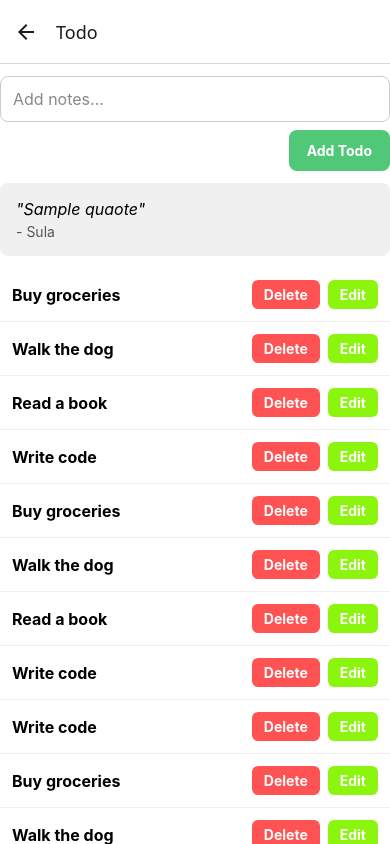
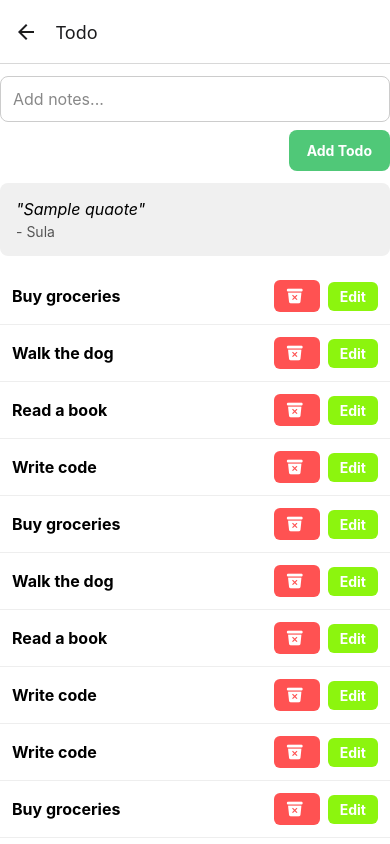
Before and after one commit to bishop7js/MAINFRAME_ASSIGNMENT, a React Native app: screen /todo in a window 390 px wide. Built offline with nearby package versions, Linux system fonts and the light colour scheme.

Commit message:
Todo list edit screen changes

```diff
--- a/src/TodoListScreen.js
+++ b/src/TodoListScreen.js
@@ -1,5 +1,6 @@
 import React, { useEffect, useState} from "react";
-import { View, Text, TextInput, FlatList, TouchableOpacity } from "react-native";
+import { View, Text, TextInput, FlatList, TouchableOpacity, Modal } from "react-native";
+import Ionicons from 'react-native-vector-icons/Ionicons';
 import { useTodoContext } from "./contexts/TodoContext";
 
 const TodoListScreen = ({navigation}) => {
@@ -99,6 +100,23 @@ const TodoListScreen = ({navigation}) => {
                 >
                     <Text style={{ color: "#fff", fontWeight: "bold" }}>Save</Text>
                 </TouchableOpacity>
+                <TouchableOpacity
+                    style={{
+                        backgroundColor: "#50C878",
+                        paddingVertical: 12,
+                        paddingHorizontal: 18,
+                        borderRadius: 8,
+                        justifyContent: 'center',
+                        alignItems: 'center',
+                        marginTop: 8,
+                    }}
+                    onPress={() => {
+
+                        setOpenEditModal(false);
+                    }}
+                >
+                    <Text style={{ color: "#fff", fontWeight: "bold" }}>Close</Text>
+                </TouchableOpacity>
             </View>
         );
     }
@@ -128,9 +146,11 @@ const TodoListScreen = ({navigation}) => {
                     paddingVertical: 6,
                     paddingHorizontal: 12,
                     borderRadius: 6,
+                    flexDirection: 'row',
+                    alignItems: 'center',
                 }}
             >
-                <Text style={{ color: '#fff', fontWeight: 'bold' }}>Delete</Text>
+                <Ionicons name="trash-bin" size={18} color="#fff" style={{ marginRight: 4 }} />
             </TouchableOpacity>
             <TouchableOpacity
                 onPress={() => handleEdit(item.id)}
@@ -160,13 +180,19 @@ const TodoListScreen = ({navigation}) => {
 
     return (
         <View style={{ flex: 1, backgroundColor: '#fff' }}>
-            {openEditModal && renderEditToDoModal()}
+            {/* {openEditModal && renderEditToDoModal()} */}
+            <Modal transparent visible={openEditModal}>
+                <View style={{flex: 1, backgroundColor: 'rgba(0, 0, 0, 0.5)', justifyContent: 'center', alignItems: 'center'}}>
+                    {renderEditToDoModal()}
+                </View>
+            </Modal>
             {renderTodoInput()}
             {renderTodayQuote()}
             <FlatList
                 data={sampleTodos}
                 keyExtractor={(item) => item.id.toString()}
                 renderItem={renderTodoItem}
+                contentContainerStyle={{ paddingBottom: 90 }}
             />
         </View>
     );
```
